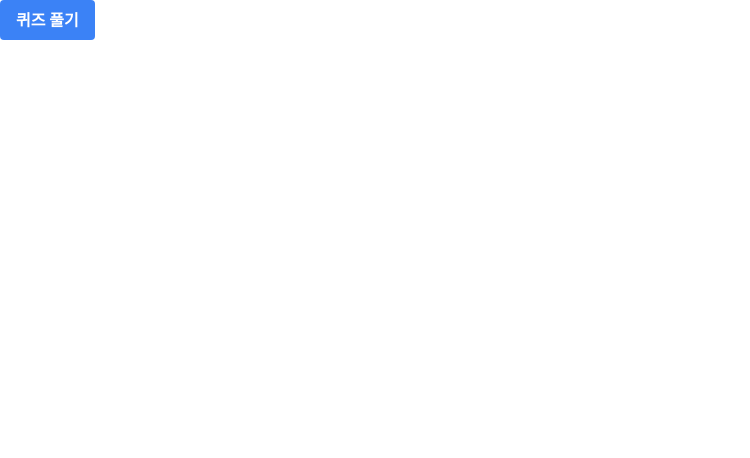
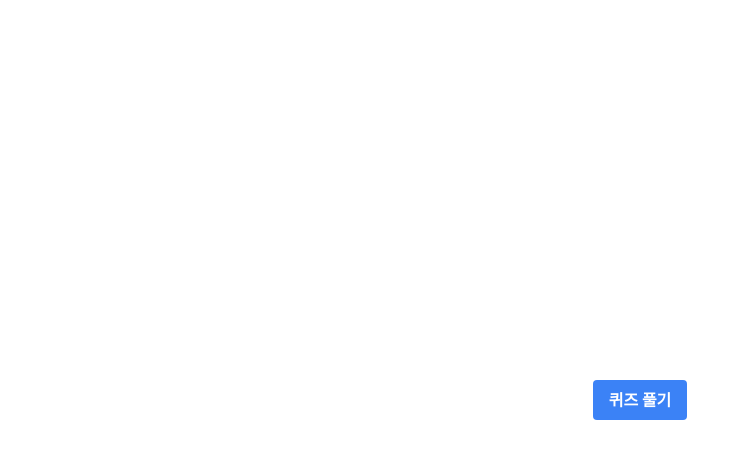
Before and after one commit to kangyongseok/quiz-app, a Next.js app: page / in a window 1280 px wide. Shown: the top 458 px of the page, without its empty margins (0-750 px from the left). Built offline with nearby package versions, Linux system fonts and the light colour scheme.

Commit message:
feat: 퀴즈풀기 버튼 UI 추가

```diff
--- a/src/pages/index.tsx
+++ b/src/pages/index.tsx
@@ -1,13 +1,16 @@
+import Link from 'next/link'
 import { Inter } from 'next/font/google'
 
 const inter = Inter({ subsets: ['latin'] })
 
 export default function Home() {
   return (
-    <div className={`flex items-center content-center ${inter.className}`}>
-      <button className="bg-blue-500 hover:bg-blue-700 text-white font-bold py-2 px-4 rounded">
+    <div className={`flex items-center justify-center ${inter.className} w-screen h-screen`}>
+      <Link href="/quiz">
+        <button className="bg-blue-500 hover:bg-blue-700 text-white font-bold py-2 px-4 rounded">
         퀴즈 풀기
-      </button>
+        </button>
+      </Link>
     </div>
   )
 }
```
